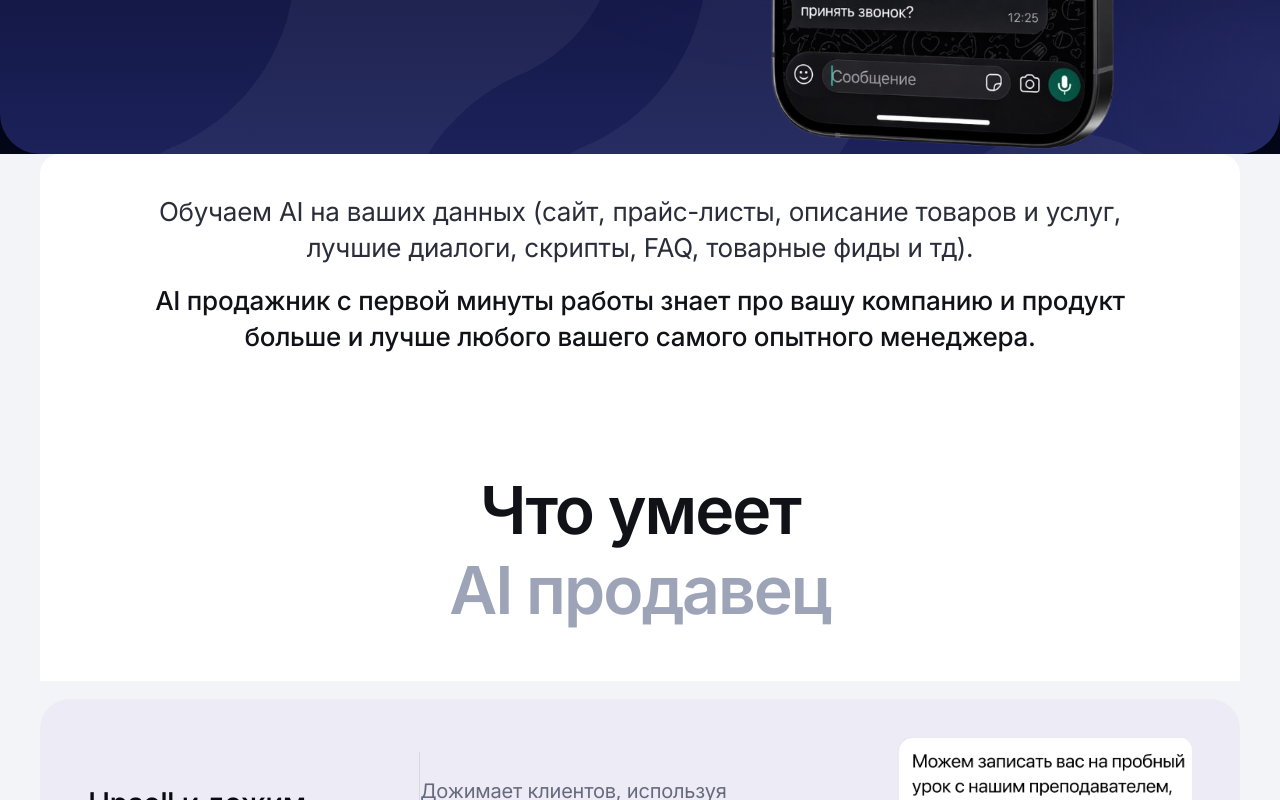
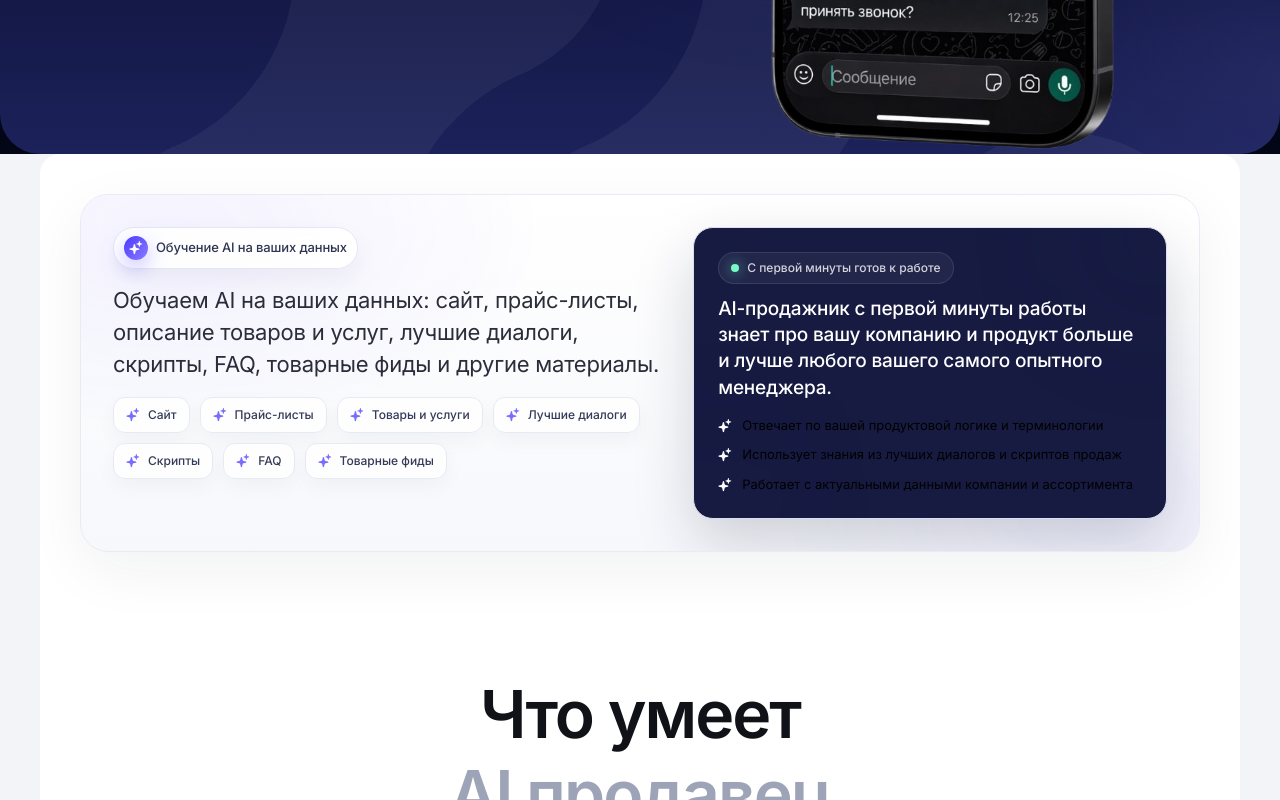
Before and after one commit to m1ke1994/ai, a Vue app: page / in a window 1280 px wide. Shown: the part 664-1464 px from the top of the page. Built offline with nearby package versions, Linux system fonts and the light colour scheme.

Commit message:
блок что умеет продавец исправляю

```diff
--- a/src/components/WhatSellerCan.vue
+++ b/src/components/WhatSellerCan.vue
@@ -64,15 +64,122 @@ const features = [
         <div class="relative overflow-hidden rounded-t-[20px] bg-white">
           <!-- Статы -->
         <!-- Блок с описанием обучения AI -->
-<div class="px-4 pb-6 pt-6 text-center sm:px-6 lg:px-10 lg:pt-10 lg:pb-10">
-  <p class="mx-auto max-w-[980px] text-[18px] leading-[1.45] tracking-[-0.01em] text-[#2B2E3A] sm:text-[20px] lg:text-[26px] lg:leading-[1.4]">
-    Обучаем AI на ваших данных (сайт, прайс-листы, описание товаров и услуг, лучшие диалоги, скрипты, FAQ, товарные фиды и тд).
-  </p>
+          <div class="px-4 pb-8 pt-6 sm:px-6 lg:px-10 lg:pb-12 lg:pt-10">
+            <div
+              class="relative overflow-hidden rounded-[20px] border border-[#E8EBF4] bg-[linear-gradient(180deg,#FFFFFF_0%,#F7F8FC_100%)] p-4 shadow-[0_18px_60px_rgba(20,27,58,0.06)] sm:rounded-[24px] sm:p-6 lg:rounded-[28px] lg:p-8"
+            >
+              <div
+                class="pointer-events-none absolute inset-0 opacity-80"
+                style="
+                  background:
+                    radial-gradient(34rem 18rem at 8% 10%, rgba(75, 57, 255, 0.08), transparent 72%),
+                    radial-gradient(30rem 18rem at 92% 88%, rgba(125, 108, 255, 0.08), transparent 72%);
+                "
+                aria-hidden="true"
+              />
 
-  <p class="mx-auto mt-4 max-w-[980px] text-[18px] font-medium leading-[1.45] tracking-[-0.01em] text-[#111218] sm:text-[20px] lg:text-[26px] lg:leading-[1.4]">
-    AI продажник с первой минуты работы знает про вашу компанию и продукт больше и лучше любого вашего самого опытного менеджера.
-  </p>
-</div>
+              <div
+                class="relative grid gap-5 lg:grid-cols-[minmax(0,1.08fr)_minmax(0,0.92fr)] lg:items-start lg:gap-6"
+              >
+                <div class="text-left">
+                  <div
+                    class="inline-flex items-center gap-2 rounded-full border border-[#E3E7F2] bg-white/90 px-2.5 py-2 shadow-[0_10px_24px_rgba(18,26,52,0.05)] backdrop-blur"
+                  >
+                    <span
+                      class="grid h-6 w-6 place-items-center rounded-full bg-[linear-gradient(135deg,#4B39FF_0%,#8A7DFF_100%)] shadow-[0_8px_20px_rgba(89,75,255,0.35)]"
+                    >
+                      <img src="/vecor.svg" alt="" class="h-3.5 w-3.5 brightness-[5] saturate-0" aria-hidden="true" />
+                    </span>
+                    <span class="text-[12px] font-medium tracking-[-0.01em] text-[#2F3452] sm:text-[13px]">
+                      Обучение AI на ваших данных
+                    </span>
+                  </div>
+
+                  <p
+                    class="mt-4 max-w-[780px] text-[16px] leading-[1.45] tracking-[-0.01em] text-[#2B2E3A] sm:text-[18px] lg:text-[22px]"
+                  >
+                    Обучаем AI на ваших данных: сайт, прайс-листы, описание товаров и услуг, лучшие диалоги,
+                    скрипты, FAQ, товарные фиды и другие материалы.
+                  </p>
+
+                  <div class="mt-4 flex flex-wrap gap-2.5">
+                    <div class="inline-flex items-center gap-2 rounded-[12px] border border-[#E6EAF4] bg-white/85 px-3 py-2 text-[12px] font-medium text-[#343A57] shadow-[0_8px_20px_rgba(18,26,52,0.04)]">
+                      <img src="/vecor.svg" alt="" class="h-3.5 w-3.5" aria-hidden="true" />
+                      <span>Сайт</span>
+                    </div>
+                    <div class="inline-flex items-center gap-2 rounded-[12px] border border-[#E6EAF4] bg-white/85 px-3 py-2 text-[12px] font-medium text-[#343A57] shadow-[0_8px_20px_rgba(18,26,52,0.04)]">
+                      <img src="/vecor.svg" alt="" class="h-3.5 w-3.5" aria-hidden="true" />
+                      <span>Прайс-листы</span>
+                    </div>
+                    <div class="inline-flex items-center gap-2 rounded-[12px] border border-[#E6EAF4] bg-white/85 px-3 py-2 text-[12px] font-medium text-[#343A57] shadow-[0_8px_20px_rgba(18,26,52,0.04)]">
+                      <img src="/vecor.svg" alt="" class="h-3.5 w-3.5" aria-hidden="true" />
+                      <span>Товары и услуги</span>
+                    </div>
+                    <div class="inline-flex items-center gap-2 rounded-[12px] border border-[#E6EAF4] bg-white/85 px-3 py-2 text-[12px] font-medium text-[#343A57] shadow-[0_8px_20px_rgba(18,26,52,0.04)]">
+                      <img src="/vecor.svg" alt="" class="h-3.5 w-3.5" aria-hidden="true" />
+                      <span>Лучшие диалоги</span>
+                    </div>
+                    <div class="inline-flex items-center gap-2 rounded-[12px] border border-[#E6EAF4] bg-white/85 px-3 py-2 text-[12px] font-medium text-[#343A57] shadow-[0_8px_20px_rgba(18,26,52,0.04)]">
+                      <img src="/vecor.svg" alt="" class="h-3.5 w-3.5" aria-hidden="true" />
+                      <span>Скрипты</span>
+                    </div>
+                    <div class="inline-flex items-center gap-2 rounded-[12px] border border-[#E6EAF4] bg-white/85 px-3 py-2 text-[12px] font-medium text-[#343A57] shadow-[0_8px_20px_rgba(18,26,52,0.04)]">
+                      <img src="/vecor.svg" alt="" class="h-3.5 w-3.5" aria-hidden="true" />
+                      <span>FAQ</span>
+                    </div>
+                    <div class="inline-flex items-center gap-2 rounded-[12px] border border-[#E6EAF4] bg-white/85 px-3 py-2 text-[12px] font-medium text-[#343A57] shadow-[0_8px_20px_rgba(18,26,52,0.04)]">
+                      <img src="/vecor.svg" alt="" class="h-3.5 w-3.5" aria-hidden="true" />
+                      <span>Товарные фиды</span>
+                    </div>
+                  </div>
+                </div>
+
+                <div
+                  class="relative overflow-hidden rounded-[18px] border border-[#D9DEF0] bg-[#171B42] p-4 shadow-[0_24px_60px_rgba(18,26,52,0.18)] sm:rounded-[20px] sm:p-5 lg:p-6"
+                >
+                  <div
+                    class="pointer-events-none absolute -right-14 -top-14 h-32 w-32 rounded-full bg-[#171B42]/20 blur-3xl"
+                    aria-hidden="true"
+                  />
+                  <div
+                    class="pointer-events-none absolute -bottom-10 -left-10 h-28 w-28 rounded-full bg-[#171B42]/10 blur-3xl"
+                    aria-hidden="true"
+                  />
+
+                  <div class="relative">
+                    <div
+                      class="inline-flex items-center gap-2 rounded-full border border-white/10 bg-white/5 px-3 py-1.5 text-[11px] font-medium text-white/80 sm:text-[12px]"
+                    >
+                      <span class="h-2 w-2 rounded-full bg-[#78F7C7] shadow-[0_0_14px_rgba(120,247,199,0.8)]" />
+                      С первой минуты готов к работе
+                    </div>
+
+                    <p
+                      class="mt-3 text-[15px] font-medium leading-[1.38] tracking-[-0.01em] text-white sm:text-[16px] lg:text-[19px]"
+                    >
+                      AI-продажник с первой минуты работы знает про вашу компанию и продукт больше и лучше
+                      любого вашего самого опытного менеджера.
+                    </p>
+
+                    <div class="mt-4 grid gap-2.5 sm:gap-3">
+                      <div class="flex items-start gap-2.5 text-[12px] leading-[1.35] text-white/78 sm:text-[13px]">
+                        <img src="/vecor.svg" alt="" class="mt-0.5 h-3.5 w-3.5 shrink-0 brightness-[4] saturate-0" aria-hidden="true" />
+                        <span>Отвечает по вашей продуктовой логике и терминологии</span>
+                      </div>
+                      <div class="flex items-start gap-2.5 text-[12px] leading-[1.35] text-white/78 sm:text-[13px]">
+                        <img src="/vecor.svg" alt="" class="mt-0.5 h-3.5 w-3.5 shrink-0 brightness-[4] saturate-0" aria-hidden="true" />
+                        <span>Использует знания из лучших диалогов и скриптов продаж</span>
+                      </div>
+                      <div class="flex items-start gap-2.5 text-[12px] leading-[1.35] text-white/78 sm:text-[13px]">
+                        <img src="/vecor.svg" alt="" class="mt-0.5 h-3.5 w-3.5 shrink-0 brightness-[4] saturate-0" aria-hidden="true" />
+                        <span>Работает с актуальными данными компании и ассортимента</span>
+                      </div>
+                    </div>
+                  </div>
+                </div>
+              </div>
+            </div>
+          </div>
 
           <!-- Увеличили расстояние между статами и заголовком -->
           <div class="px-4 pb-12 pt-12 text-center sm:px-6 sm:pt-16 lg:px-10 lg:pt-20 lg:pb-14">
```
